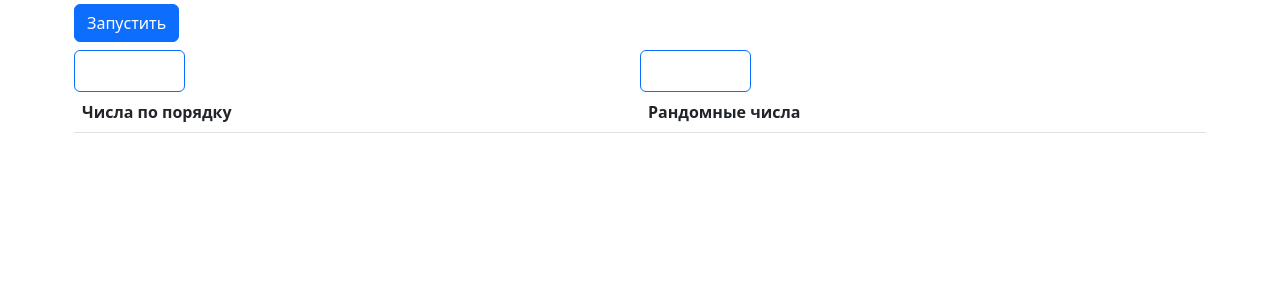
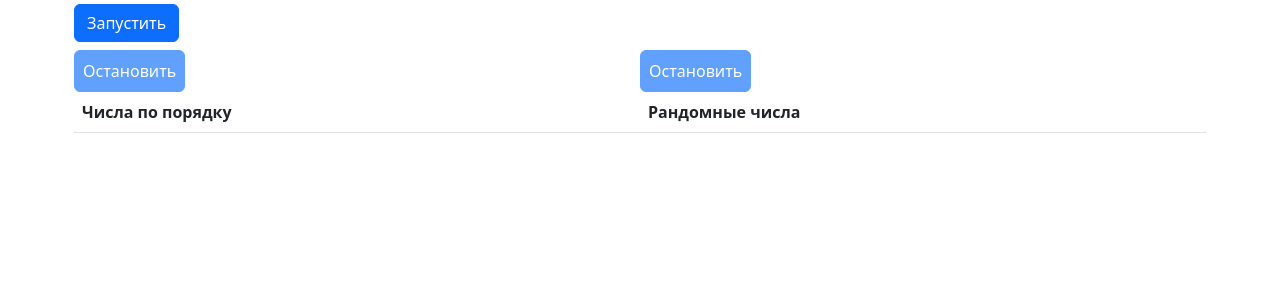
Before and after one commit to Rickki13/EvoProjFirst, an Angular app: page / in a window 1280 px wide. Shown: the top 300 px of the page. Built offline with nearby package versions, Linux system fonts and the light colour scheme.

Commit message:
Task 2.3 Button fixed

```diff
--- a/src/app/app.component.html
+++ b/src/app/app.component.html
@@ -1,5 +1,5 @@
 <div class="container p-1">
-  <button class="btn btn-primary" (click)="enableIntervalOperator()">Запустить</button>
+  <button class="btn btn-primary" [disabled]="enableNum && enableNumRand" (click)="enableIntervalOperator()">Запустить</button>
 </div>
 
 <div class="container d-flex p-1">
@@ -7,7 +7,7 @@
     <table class="table table-hover">
       <thead>
       <tr>
-        <button class="btn btn-primary" (click)="disableIntervalOperator()">Остановить</button>
+        <button class="btn btn-primary" [disabled]="!enableNum" (click)="disableIntervalOperator()">Остановить</button>
       </tr>
       <tr>
         <th>Числа по порядку</th>
@@ -25,7 +25,7 @@
     <table class="table table-hover">
       <thead>
       <tr>
-        <button class="btn btn-primary" (click)="disableIntervalOperatorRand()">Остановить</button>
+        <button class="btn btn-primary" [disabled]="!enableNumRand" (click)="disableIntervalOperatorRand()">Остановить</button>
       </tr>
       <tr>
         <th>Рандомные числа</th>
--- a/src/app/app.component.ts
+++ b/src/app/app.component.ts
@@ -15,25 +15,35 @@ export class AppComponent {
   intervalSubscripRand$!: Subscription;
   numArray : number[] = [];
   numArrayRand : string[] = [];
+  enableNum: boolean = false;
+  enableNumRand: boolean = false;
 
   enableIntervalOperator(){
     const intervalStream$ = interval(2000)
+    if (!this.enableNum){
       this.intervalSubscrip$ = intervalStream$.subscribe((value) => {
         this.numArray.push(value);
+        this.enableNum = true;
       })
+    }
+    if(!this.enableNumRand){
       this.intervalSubscripRand$ = intervalStream$.pipe(
         map(value => `Random Value: ${Math.floor(getRandom(0,1000)) }`)
       ).subscribe((value) => {
         this.numArrayRand.push(value);
+        this.enableNumRand = true;
       })
+    }
   }
 
   disableIntervalOperator(){
     this.intervalSubscrip$.unsubscribe();
+    this.enableNum = false;
   }
 
   disableIntervalOperatorRand(){
     this.intervalSubscripRand$.unsubscribe();
+    this.enableNumRand = false;
   }
 }
 
```
Lines whose indentation alone changed are shown as unchanged.
